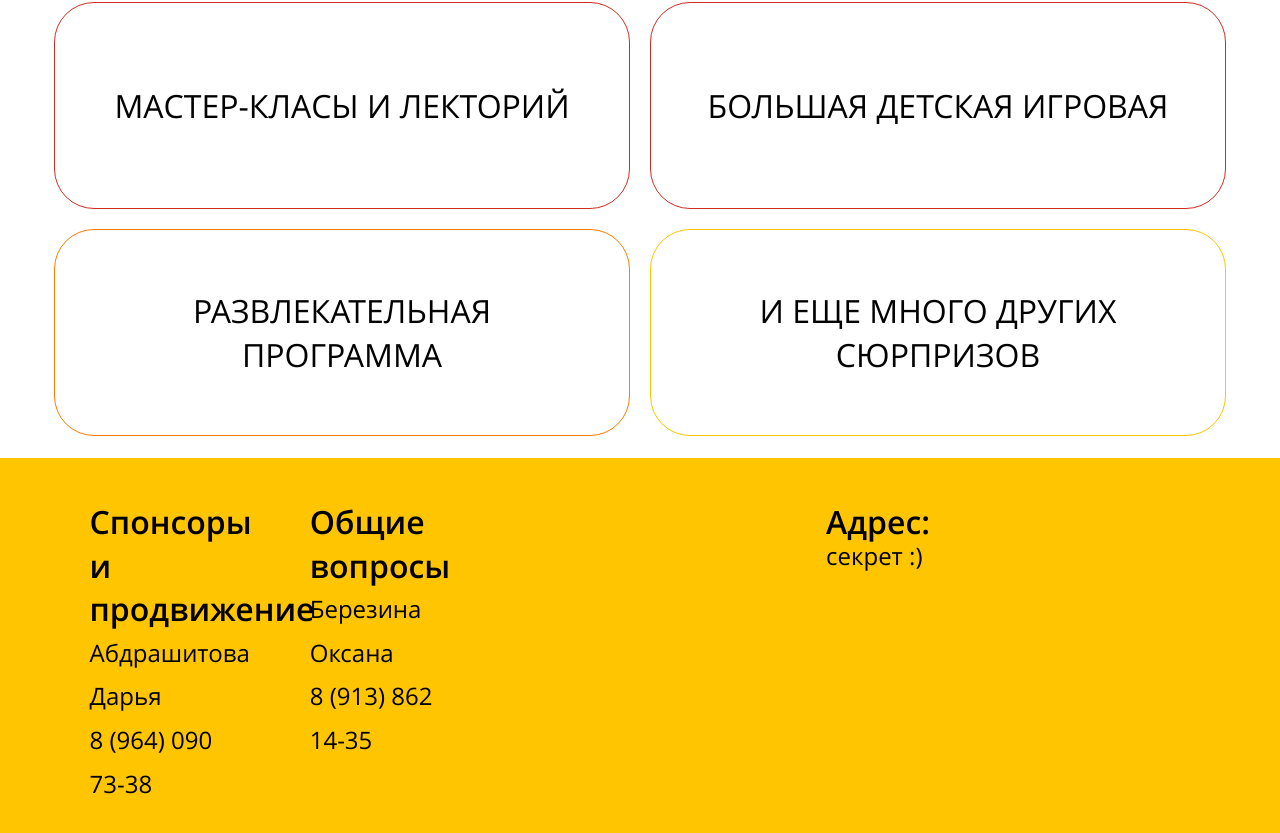
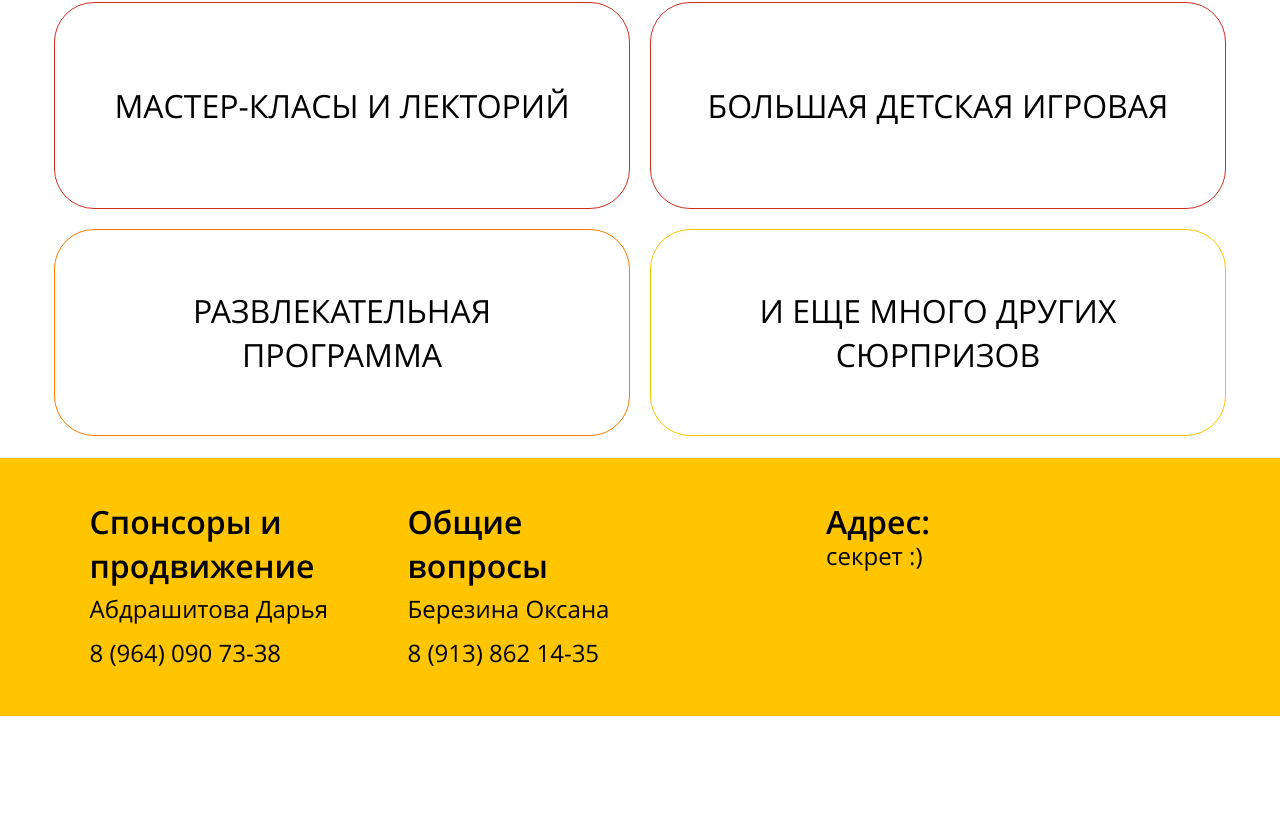
Before and after one commit to AlexBoynich/eat, a Vue app: page / in a window 1280 px wide. Shown: the part 1509-2342 px from the top of the page. After the commit the page ends 2225 px from the top, so only its background shows below. Built offline with nearby package versions, Linux system fonts and the light colour scheme.

Commit message:
changes1

```diff
--- a/src/components/Footer.vue
+++ b/src/components/Footer.vue
@@ -49,6 +49,7 @@
   display: flex
   flex-direction: row
   flex-wrap: wrap
+  // width: 100%
   .footerTables
     display: flex
     flex-direction: row
@@ -61,11 +62,13 @@
     .footerTable
       width: 23%
       margin: 30px
+      min-width: 258px
       p
         font-size: 24px
       @media  (max-width: 875px)
         width: 128px
-        margin: 0
+        min-width: 128px
+        margin: 20px
         .post
           height: 44px
         .director
@@ -78,7 +81,7 @@
   flex-direction: column
   margin: 30px 50px 30px 70px
   @media  (max-width: 875px)
-    margin: 16px 0
+    margin: 16px 20
 .vkLogoMobile
   display: none
   &:hover
--- a/src/components/StartBlock.vue
+++ b/src/components/StartBlock.vue
@@ -1,5 +1,5 @@
 <template>
-    <div class="block">
+    <div class="block containerzz">
         <div class="vkBlock"
         @click="replace('https://vk.com/festival_est')"
         >
--- a/src/stylesApp.sass
+++ b/src/stylesApp.sass
@@ -15,8 +15,7 @@ $mobile-width: 375px
 .container
   width: 100%
   margin: 0 auto
-//   max-width: 100%
-  box-sizing: border-box
+  max-width: 100%
   overflow: hidden
   @media (max-width: 875px)
     width: 100%
```
